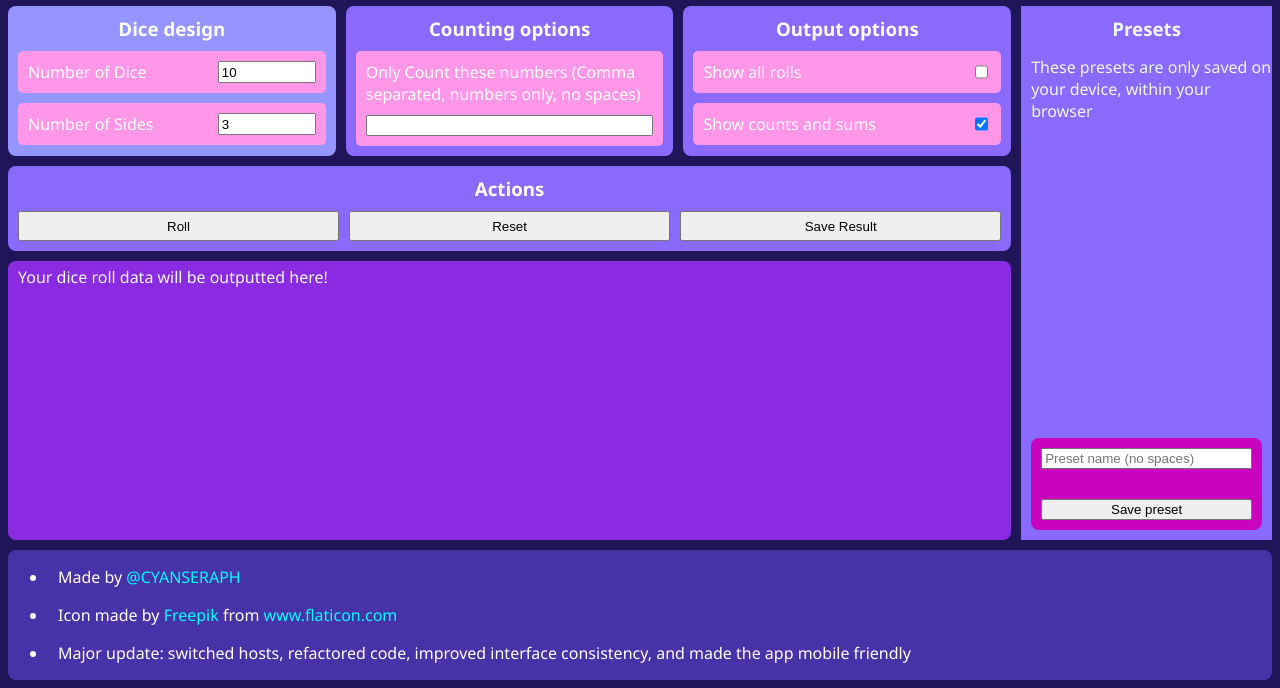
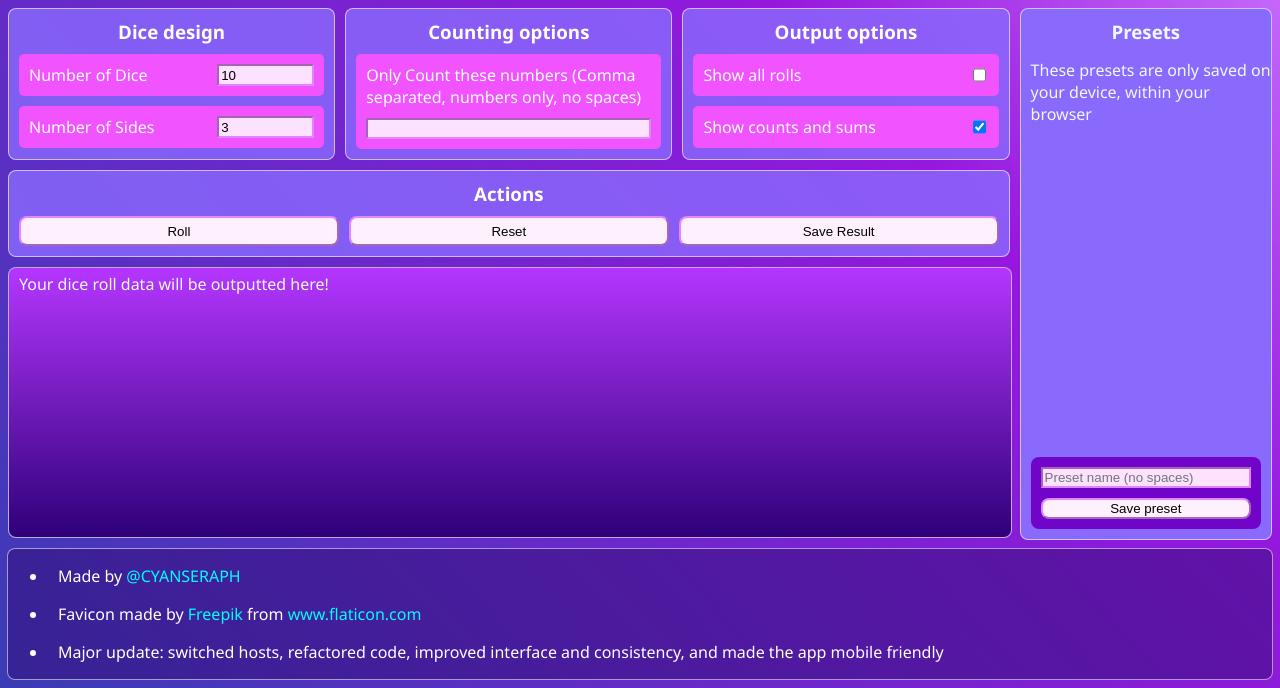
Before and after one commit to 2004seraph/polyDice, a website: page web/index.html in a window 1280 px wide. Shown: the part 112-800 px from the top of the page. Drawn offline with Linux system fonts and the light colour scheme.

Commit message:
AestheticUpgrade

```diff
--- a/web/css/presets.style.css
+++ b/web/css/presets.style.css
@@ -59,8 +59,7 @@
     border-radius: 8px;
 
     color: aliceblue;
-    background-color: rgb(255, 20, 235);
-
+    background-color: rgb(89, 0, 255);
 }
 
 .savedPreset {
@@ -75,19 +74,20 @@
 }
 
 #addPresetContainer {
-    background-color: rgb(201, 4, 191);
+    background-color: rgb(112, 4, 201);
     width: calc(100% - 20px);
 
     margin: 10px;
 
+    padding-top: 10px;
+
     display: flex;
     flex-direction: column;
-    gap: 10px;
-
     justify-content: center;
 }
 
 .addPresetInput {
     width: calc(100%-20px);
     margin: 10px;
+    margin-top: 0px;
 }
--- a/web/css/style.css
+++ b/web/css/style.css
@@ -1,5 +1,6 @@
 body {
-  	background-color: rgba(33, 21, 89);
+	background: rgb(58,60,180);
+	background: linear-gradient(47deg, rgba(58,60,180,1) 0%, rgba(150,23,222,1) 70%, rgb(206, 120, 255) 100%);
 
   	display: flex;
 
@@ -14,13 +15,30 @@ body {
   	font-family: 'Segoe UI', Tahoma, Geneva, Verdana, sans-serif;
 }
 
+.diceButton {
+	border-color: rgba(221, 111, 255, 0.822);
+	background-color: rgb(255, 240, 253);
+	border-radius: 8px;
+}
+
+.diceInput {
+	border-color: rgba(221, 111, 255, 0.822);
+	background-color: rgb(252, 226, 255);
+}
+
+.hfitem {
+	margin: 0 0;
+	width: 100%;
+	background-color: rgba(52, 15, 121, 0.527);
+	color: white;
+	border-radius: 8px;
+
+	border-width: 1px;
+	border-style: solid;
+	border-color: rgba(255, 255, 255, 0.548);
+}
+
 header {
-  	margin: 0 0;
-  	width: 100%;
-  	background-color: rgba(72, 50, 168);
-  	color: white;
-  	border-radius: 8px;
-
 	display: flex;
 
   	justify-content: space-around;
@@ -57,9 +75,34 @@ h3 {
 
   	color: white;
   	border-radius: 8px;
-  	background-color: rgb(138, 106, 253);
+  	background-color: rgba(138, 106, 253, 0.815);
   	flex: 1;
   	min-width: 250px;
+
+	border-width: 1px;
+	border-style: solid;
+	border-color: rgba(255, 255, 255, 0.596);
+}
+
+#outputBox {
+	background: rgb(0,8,87);
+	background: linear-gradient(0deg, rgb(46, 0, 121) 0%, rgb(181, 54, 255) 100%);
+	background-attachment:local;
+	background-size: 100% 100%;
+
+	border-radius: 8px;
+	color: aliceblue;
+	width: 100%;
+
+  	flex: 5;
+
+  	min-height: 100px;
+
+  	word-break:break-all;
+  	overflow-y: auto;
+  	overflow-x: hidden;
+
+  	flex-basis: 0;
 }
 
 #diceactions {
@@ -74,7 +117,7 @@ h3 {
 	gap: 10px;
 
 /* 	flex: 1; */
-  	background-color: rgb(255, 150, 232);
+  	background-color: rgb(241, 83, 255);
 
   	margin: 10px;
 	margin-top: 0px;
@@ -94,7 +137,7 @@ h3 {
 	gap: 10px;
 
 /* 	flex: 1; */
-  	background-color: rgb(255, 150, 232);
+  	background-color: rgb(241, 83, 255);
 
   	margin: 10px;
 	margin-top: 0px;
@@ -163,10 +206,6 @@ h3 {
 	gap: 10px;
 }
 
-#dicedesign {
-  	background: rgb(149, 149, 255);
-}
-
 #dicedesign-buttons {
 /*   	justify-content: space-between; */
 }
@@ -174,24 +213,6 @@ h3 {
 .designrow {
   	display: flex;
 }
-
-#outputBox {
-  	border-radius: 8px;
-  	background-color: blueviolet;
-  	color: aliceblue;
-  	width: 100%;
-
-	flex: 5;
-
-	min-height: 100px;
-
-    word-break:break-all;
-	overflow-y: auto;
-	overflow-x: hidden;
-
-	flex-basis: 0;
-}
-
 
 #diceactionscontainer {
 	width: calc(100% - 20px);
@@ -208,10 +229,6 @@ h3 {
 
 footer {
 /* 	position: absolute; */
-  	width: 100%;
-  	background-color: rgba(72, 50, 168);
-  	color: white;
-  	border-radius: 8px;
   	height: auto;
 
 	flex: 1;
--- a/web/index.html
+++ b/web/index.html
@@ -34,7 +34,7 @@
     <script src="js/lib/jquery.js"></script>
   </head>
   <body>
-    <header>
+    <header class="hfitem">
       <h1>
         polyDice: A Custom Dice Calculator
       </h1>
@@ -48,12 +48,12 @@
 
 					<div class="form-group">
 						<label class="form-group-label-big" for="Amount">Number of Dice</label>
-						<input class="form-group-input-small" id="Amount" name="Amount" type="number" min="1" max="100000" maxlength="5" value="10"/>
+						<input class="form-group-input-small diceInput" id="Amount" name="Amount" type="number" min="1" max="100000" maxlength="5" value="10"/>
 					</div>
 
 					<div class="form-group">
 						<label class="form-group-label-big" for="Sides">Number of Sides</label>
-						<input class="form-group-input-small" id="Sides" name="Sides" type="number" min="2" max="100000" maxlength="5" value="3"/>
+						<input class="form-group-input-small diceInput" id="Sides" name="Sides" type="number" min="2" max="100000" maxlength="5" value="3"/>
 					</div>
 
 					<!-- <div class="form-group" id="dicedesign-buttons">
@@ -65,7 +65,7 @@
 
 					<div class="form-group-column">
 						<label class="form-group-label-small" for="customcount">Only Count these numbers (Comma separated, numbers only, no spaces)</label>
-						<input class="form-group-input-big" name="customcount" id="customCount"/>
+						<input class="form-group-input-big diceInput" name="customcount" id="customCount"/>
 					</div>
 				</div>
 
@@ -86,20 +86,20 @@
 			<div class="optionsbox" id="diceactions">
 				<h3>Actions</h3>
 				<div id="diceactionscontainer">
-					<input class="diceActionItem" type="button" onclick="userRoll()" value="Roll"/>
-					<input class="diceActionItem" id="formReset" type="button" onclick="resetRoll()" value="Reset"/>
-					<input class="diceActionItem" id="formReset" type="button" onclick="saveRoll()" value="Save Result"/>
+					<input class="diceActionItem diceButton" type="button" onclick="userRoll()" value="Roll"/>
+					<input class="diceActionItem diceButton" id="formReset" type="button" onclick="resetRoll()" value="Reset"/>
+					<input class="diceActionItem diceButton" id="formReset" type="button" onclick="saveRoll()" value="Save Result"/>
 				</div>
 			</div>
 
-			<div id="outputBox">
+			<div class="optionsbox" id="outputBox">
 				<div id="outputpremessage" style="display:flex;"><p>Your dice roll data will be outputted here!</p></div>
 				<div id="outputBoxContent"></div>
 				<!-- <br><br><br><br><br><br><br><br><br><br><br><br><br><br><br><br><br><br><br><br><br><br><br><br><br><br><br>2<br><br><br><br><br><br><br><br> -->
 			</div>
 		</div>
 
-		<div id="presetOptions">
+		<div class="optionsbox" id="presetOptions">
 			<h3>Presets</h3>
 			<p>These presets are only saved on your device, within your browser</p>
 
@@ -108,22 +108,24 @@
 			</div>
 
 			<div class="presetItem" id="addPresetContainer">
-				<input class="addPresetInput" type="text" name="presetnameinput" maxlength="18" placeholder="Preset name (no spaces)" id="presetnameinput"/>
-				<input class="addPresetInput" type="button" onclick="addPreset()" value="Save preset"/>
+				<input class="addPresetInput diceInput" type="text" name="presetnameinput" maxlength="18" placeholder="Preset name (no spaces)" id="presetnameinput"/>
+				<input class="addPresetInput diceButton" type="button" onclick="addPreset()" value="Save preset"/>
 			</div>
 		</div>
 	</div>
 
-    <footer>
+    <footer class="hfitem">
       <ul>
         <li><p>Made by <a href="https://cyanseraph.net/">@CYANSERAPH</a></p></li>
-        <li><div><p>Icon made by <a href="https://www.freepik.com" title="Freepik">Freepik</a> from <a href="https://www.flaticon.com/" title="Flaticon">www.flaticon.com</a></p></div></li>
-        <li><p>Major update: switched hosts, refactored code, improved interface consistency, and made the app mobile friendly</p></li>
+        <li><div><p>Favicon made by <a href="https://www.freepik.com" title="Freepik">Freepik</a> from <a href="https://www.flaticon.com/" title="Flaticon">www.flaticon.com</a></p></div></li>
+        <li><p>Major update: switched hosts, refactored code, improved interface and consistency, and made the app mobile friendly</p></li>
       </ul>
     </footer>
 
 	<a id="downloadSink" style="display:none;"></a>
 
+    <script src="js/output.js"></script>
+
     <script src="js/dice.js"></script>
     <script src="js/preset.js"></script>
   </body>
--- a/web/js/dice.js
+++ b/web/js/dice.js
@@ -4,8 +4,7 @@ var lastResults = {}
 
 function resetRoll() {
   //$('#customCount').val('')
-  $("#outputpremessage").show()
-  $('#outputBoxContent').html("")
+  resetOutputConsole()
 
   lastResults = {}
 }
@@ -46,8 +45,8 @@ function userRoll() {
   let diceData = getDiceSetup()
 
   if (isNaN(diceData.amountIn) == true || isNaN(diceData.sizeIn) == true || diceData.amountIn < 1 || diceData.sizeIn < 2) {
-    $('#outputBoxContent').html("<p>Please enter a valid dice configuration</p>")
-
+    //$('#outputBoxContent').html("<p>Please enter a valid dice configuration</p>")
+    outputConsoleSay("<p>Please enter a valid dice configuration</p>")
     return
   }
 
@@ -126,9 +125,7 @@ function userRoll() {
     }
   }
 
-  $("#outputpremessage").hide()
-
-  $('#outputBoxContent').html(output)
+  outputConsoleSay(output)
 }
 
 function saveRoll() {
@@ -157,6 +154,8 @@ function saveRoll() {
     a.setAttribute("href", "data:text/txt," + fileData)
     document.body.appendChild(a)
     a.click()
+  } else {
+    outputConsoleSay("<p>In order to save to a file you must have rolled a dice first!</p>")
   }
 }
 
--- /dev/null
+++ b/web/js/output.js
@@ -0,0 +1,9 @@
+function outputConsoleSay(htmlstring) {
+    $("#outputpremessage").hide()
+    $('#outputBoxContent').html(htmlstring)
+}
+
+function resetOutputConsole() {
+    $("#outputpremessage").show()
+    $('#outputBoxContent').html("")
+}
--- a/web/js/preset.js
+++ b/web/js/preset.js
@@ -76,6 +76,7 @@ class PresetItem {
         //buttons
         let loadButton = document.createElement("input")
         loadButton.classList.add("presetItemButton")
+        loadButton.classList.add("diceButton")
         loadButton.type = "button"
         loadButton.value = "Load"
         loadButton.onclick = () => {
@@ -85,6 +86,7 @@ class PresetItem {
 
         let remButton = document.createElement("input")
         remButton.classList.add("presetItemButton")
+        remButton.classList.add("diceButton")
         remButton.type = "button"
         remButton.value = "Remove"
         remButton.onclick = () => {
```
